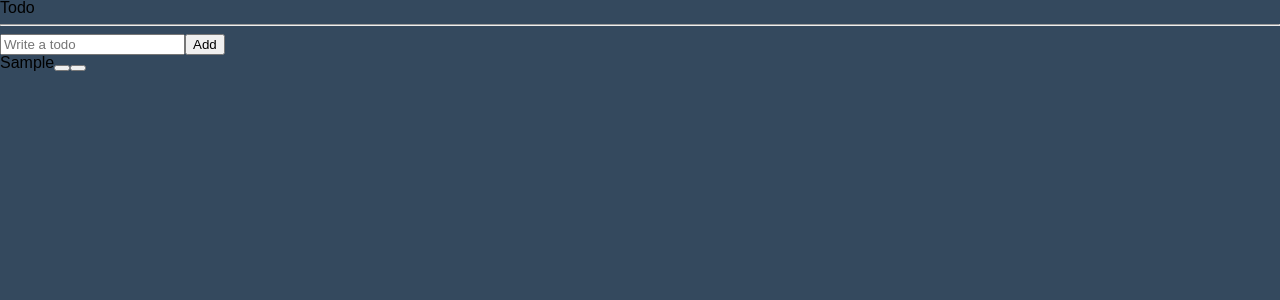
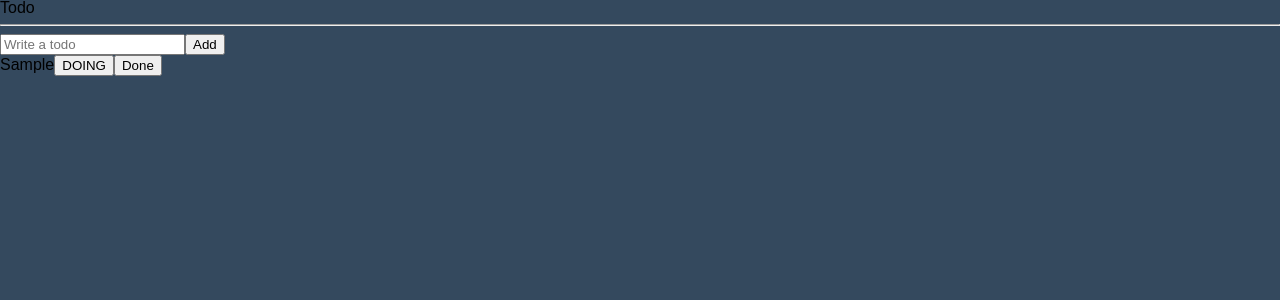
Before and after one commit to kyungchan3007/Todo, a React (Create React App) app: page / in a window 1280 px wide. Both pictures are taken after typing "Sample" into the empty fields and a click on the button "Add". Shown: the top 300 px of the page. Built offline with nearby package versions, Linux system fonts and the light colour scheme; a web font is replaced by a local one.

Commit message:
배열원소수정

```diff
--- a/src/components/CreateTodo.tsx
+++ b/src/components/CreateTodo.tsx
@@ -16,7 +16,7 @@ export default function CreateTodo() {
       { text: toDo, id: Date.now(), category: "TO_DO" },
       // 타입의 속성들을 나열
     ]); // Never[] typescript
-    setValue("toDo", "");
+    setValue("toDo", ""); //useForm 갹체의 기능 => 텍스트 입력 이벤트 이후 인풋창 상태를 빈값으로
   };
 
   return (
--- a/src/components/Todo.tsx
+++ b/src/components/Todo.tsx
@@ -1,6 +1,8 @@
 import { useSetRecoilState } from "recoil";
 import { IToDo } from "../type/todoType";
 import { toDoState } from "../unit/recoilState";
+
+const food = ["피자", "파스타", "낙지볶음밥", "된장찌개"];
 
 export default function Todo(props: IToDo) {
   //   const onClickTodo = (category: IToDo["category"]) => {
@@ -11,7 +13,24 @@ export default function Todo(props: IToDo) {
     const {
       currentTarget: { name },
     } = e;
+    setToDos((prev) => {
+      const currentTargetPosition = prev.findIndex((e) => e.id === props.id);
+      //prev 의 인덱스 값과 props.id 의 인덱스값을 비교해서 수정해야할 인덱스값을 찾아온다
+      //   const oldTodo = prev[currentTargetPosition];
+      const newTodo = {
+        text: props.text,
+        id: props.id,
+        category: name as any,
+      }; // props와 똑같은 타입을 가지게 된다.
+
+      return [
+        ...prev.slice(0, currentTargetPosition),
+        newTodo,
+        ...prev.slice(currentTargetPosition + 1),
+      ];
+    });
   };
+
   return (
     <>
       <div>
@@ -25,12 +44,21 @@ export default function Todo(props: IToDo) {
             // >
             //   Todo
             // </button>
-            <button onClick={onClickTodo}></button>
+            <button name="TO_DO" onClick={onClickTodo}>
+              Todo
+            </button>
           )}
           {props.category !== "DOING" && (
-            <button onClick={onClickTodo}></button>
+            <button name="DOING" onClick={onClickTodo}>
+              DOING
+            </button>
           )}
-          {props.category !== "DONE" && <button onClick={onClickTodo}></button>}
+          {props.category !== "DONE" && (
+            <button name="DONE" onClick={onClickTodo}>
+              {" "}
+              Done
+            </button>
+          )}
         </li>
       </div>
     </>
--- a/src/components/TodoList.tsx
+++ b/src/components/TodoList.tsx
@@ -24,6 +24,7 @@ export default function TodoList() {
   //   setValue("toDo", "");
   // };
   const toDos = useRecoilValue(toDoState);
+  console.log(toDos);
   return (
     <>
       <h1>Todo</h1>
```
